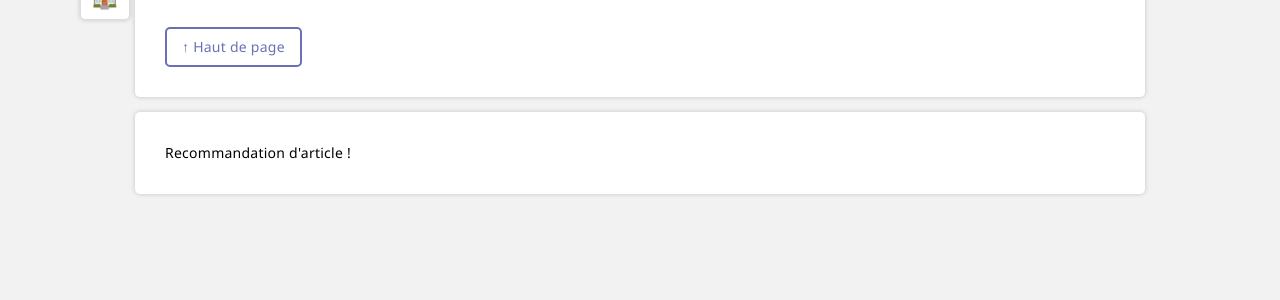
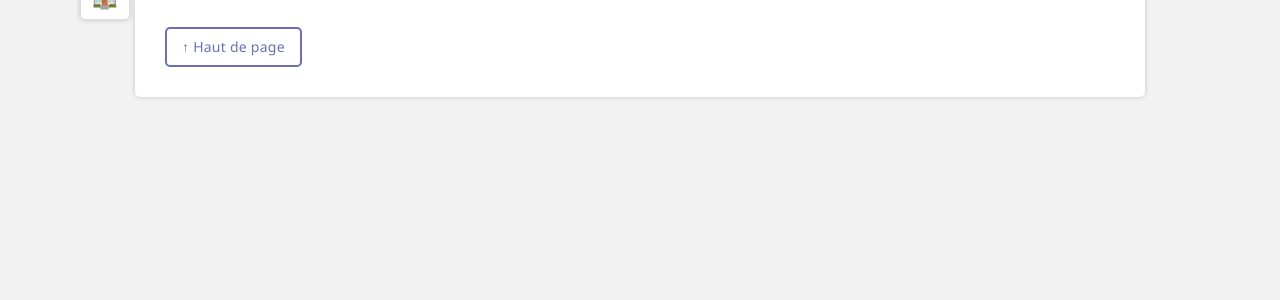
Before and after one commit to leobouard/leobouard.github.io, a Jekyll site: the page built from _posts/2024-01-01-script-en-kit.md, in a window 1280 px wide. Shown: the part 287-587 px from the top of the page. Built offline with Jekyll 4.4.1, drawn with Linux system fonts in a browser that asks for light colours; some web fonts are replaced; our own code applies the rules of GitHub Pages for plain Markdown files.

Commit message:
Update post.html

```diff
--- a/_layouts/post.html
+++ b/_layouts/post.html
@@ -34,12 +34,7 @@ layout: default
     </div>
 </section>
 
-{% if page.nextlink.id %}
-<section style="margin-top: 15px">
+
+<section style="margin-top: 15px; {% if page.nextlink == null %}display: none;{% endif %}">
     <span>Pas de recommandation d'article</span>
 </section>
-{% else %}
-<section style="margin-top: 15px">
-    <span>Recommandation d'article !</span>
-</section>
-{% endif %}
```
